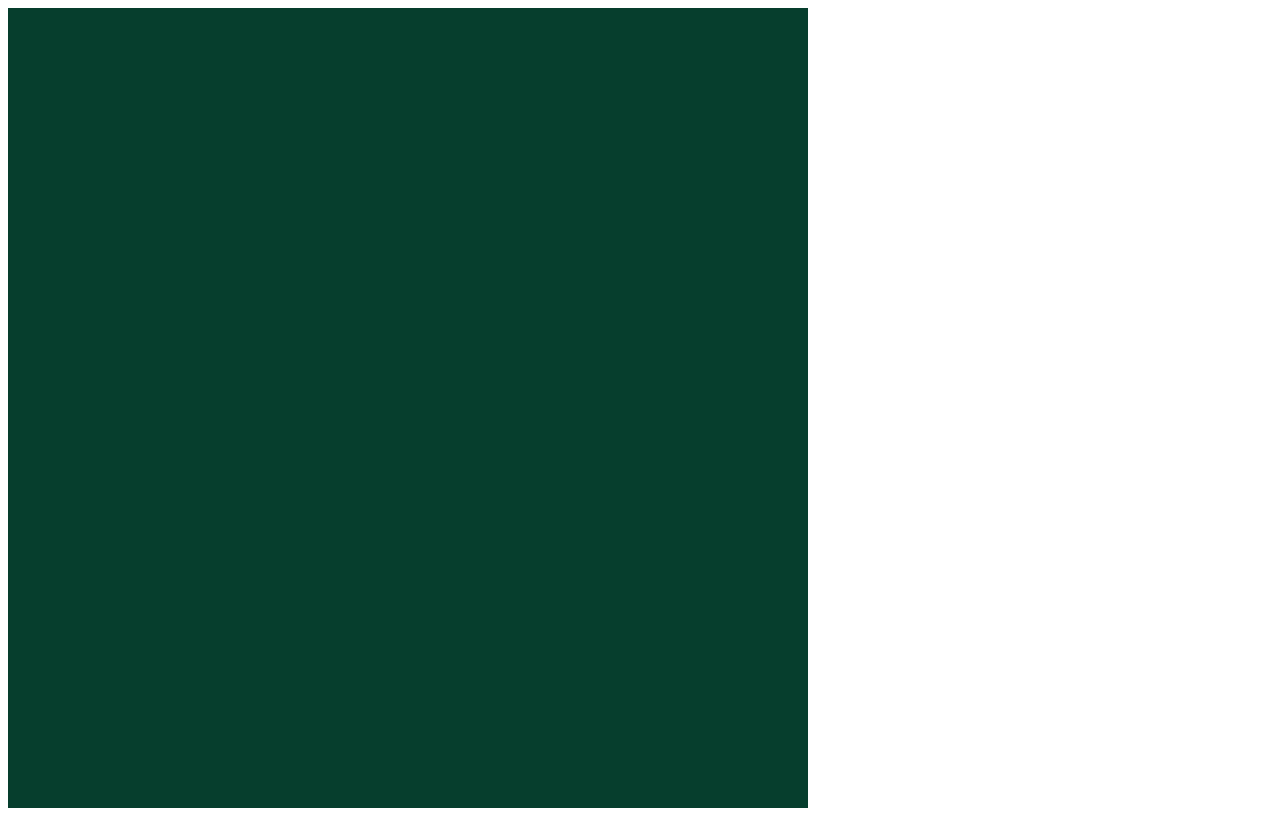
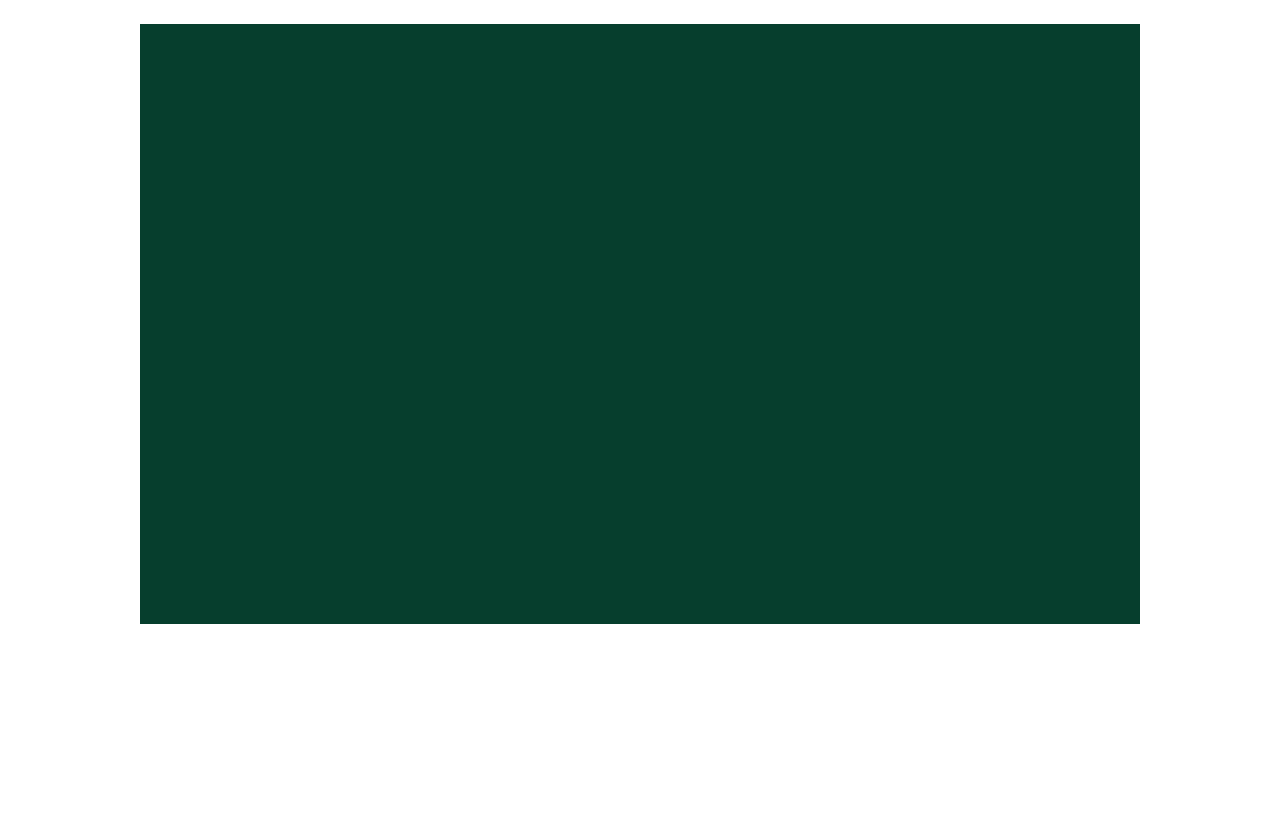
Before and after one commit to amodhakal/snake, a website built with Vite: page index.html in a window 1280 px wide. Built offline with nearby package versions, Linux system fonts and the light colour scheme.

Commit message:
Added autoresizing canvas

```diff
--- a/index.html
+++ b/index.html
@@ -8,7 +8,7 @@
   </head>
   <body>
     <div id="app">
-      <canvas width="800" height="800"></canvas>
+      <canvas width="1000" height="600"></canvas>
     </div>
     <script type="module" src="/src/main.ts"></script>
   </body>
--- a/src/main.ts
+++ b/src/main.ts
@@ -1,4 +1,5 @@
 import { BG_COLOR } from "./constants";
+import "./style.css";
 
 // Create WebGL context and add a green background
 const canvas = document.querySelector("canvas") as HTMLCanvasElement;
--- /dev/null
+++ b/src/style.css
@@ -0,0 +1,10 @@
+#app {
+  width: 100%;
+  display: flex;
+  justify-content: center;
+
+  canvas {
+    padding: 1rem;
+    max-width: calc(100% - 2rem);
+  }
+}
```
